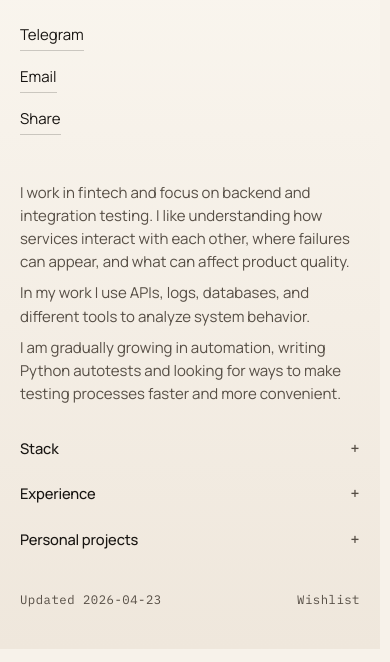
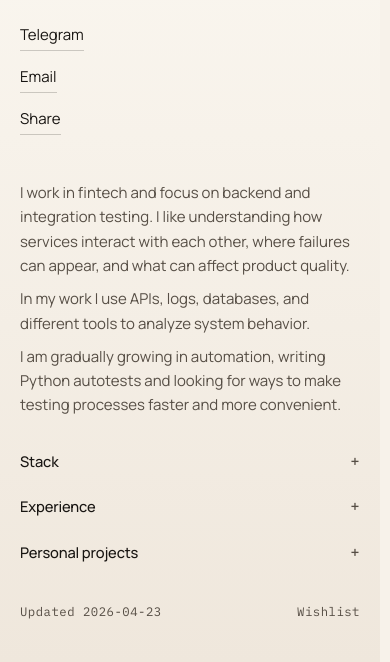
Before and after one commit to dmitrysilin/dmitrysilin.github.io, a plain HTML site: page index.html in a window 390 px wide. Shown: the part 202-864 px from the top of the page. Drawn offline with Linux system fonts and the light colour scheme.

Commit message:
Update personal site

```diff
--- a/assets/css/main.css
+++ b/assets/css/main.css
@@ -1,5 +1,5 @@
 :root {
-    --content-width: 48rem;
+    --content-width: 46rem;
     --bg: #0a0a0a;
     --bg-top: #0b0b0b;
     --bg-bottom: #090909;
@@ -149,6 +149,10 @@ body[data-page="404"] .page {
 
 .page-inner {
     width: min(var(--content-width), 100%);
+}
+
+.page-inner > * {
+    min-width: 0;
 }
 
 .top-bar {
@@ -371,20 +375,20 @@ h1 {
 
 .intro-block {
     width: 100%;
-    max-width: none;
+    max-width: 44.25rem;
     margin-top: 6px;
 }
 
 .intro-text {
     display: grid;
-    gap: 8px;
+    gap: 10px;
 }
 
 .intro-paragraph {
     margin: 0;
     color: var(--block-muted);
     font-size: var(--text-md);
-    line-height: 1.5;
+    line-height: 1.58;
 }
 
 .detail-list {
@@ -454,6 +458,7 @@ h1 {
     color: var(--block-muted);
     font-size: var(--text-sm);
     line-height: 1.66;
+    overflow-wrap: anywhere;
 }
 
 .detail-head {
@@ -643,10 +648,13 @@ h1 {
 
 .not-found-title {
     margin: 0;
-    max-width: min(100%, 48rem);
+    max-width: min(100%, var(--content-width));
     font-size: clamp(2.2rem, 7vw, 4.9rem);
     line-height: 0.96;
     letter-spacing: -0.05em;
+    white-space: normal;
+    text-wrap: balance;
+    overflow-wrap: anywhere;
 }
 
 .not-found-text {
@@ -715,6 +723,10 @@ html[data-accessibility="on"] .links {
     gap: 14px 18px;
 }
 
+html[data-accessibility="on"] .intro-block {
+    max-width: none;
+}
+
 html[data-accessibility="on"] .detail-block[data-expanded="true"] .detail-panel,
 html[data-accessibility="on"] .stack-group + .stack-group,
 html[data-accessibility="on"] .experience-item + .experience-item,
@@ -747,6 +759,17 @@ html[data-accessibility="on"] :focus-visible {
         margin-bottom: 26px;
     }
 
+    .top-bar,
+    .hero,
+    .links,
+    .intro-block,
+    .detail-list,
+    .site-footer,
+    .not-found {
+        width: 100%;
+        min-width: 0;
+    }
+
     h1 {
         font-size: clamp(2.35rem, 10.2vw, 4.55rem);
     }
@@ -762,11 +785,11 @@ html[data-accessibility="on"] :focus-visible {
     }
 
     .intro-text {
-        gap: 8px;
+        gap: 9px;
     }
 
     .intro-paragraph {
-        line-height: 1.54;
+        line-height: 1.62;
     }
 
     .stack-group {
--- a/index.html
+++ b/index.html
@@ -68,7 +68,7 @@
       document.querySelector('meta[name="theme-color"]').setAttribute("content", themeColor);
     })();
   </script>
-  <link rel="stylesheet" href="./assets/css/main.css?v=20260423-16" />
+  <link rel="stylesheet" href="./assets/css/main.css?v=20260423-19" />
   <script src="./assets/js/main.js?v=20260423-11" defer></script>
   <script id="structured-data" type="application/ld+json">
     {
```
Also changed, not shown: 404.html (+1 -1 lines).
